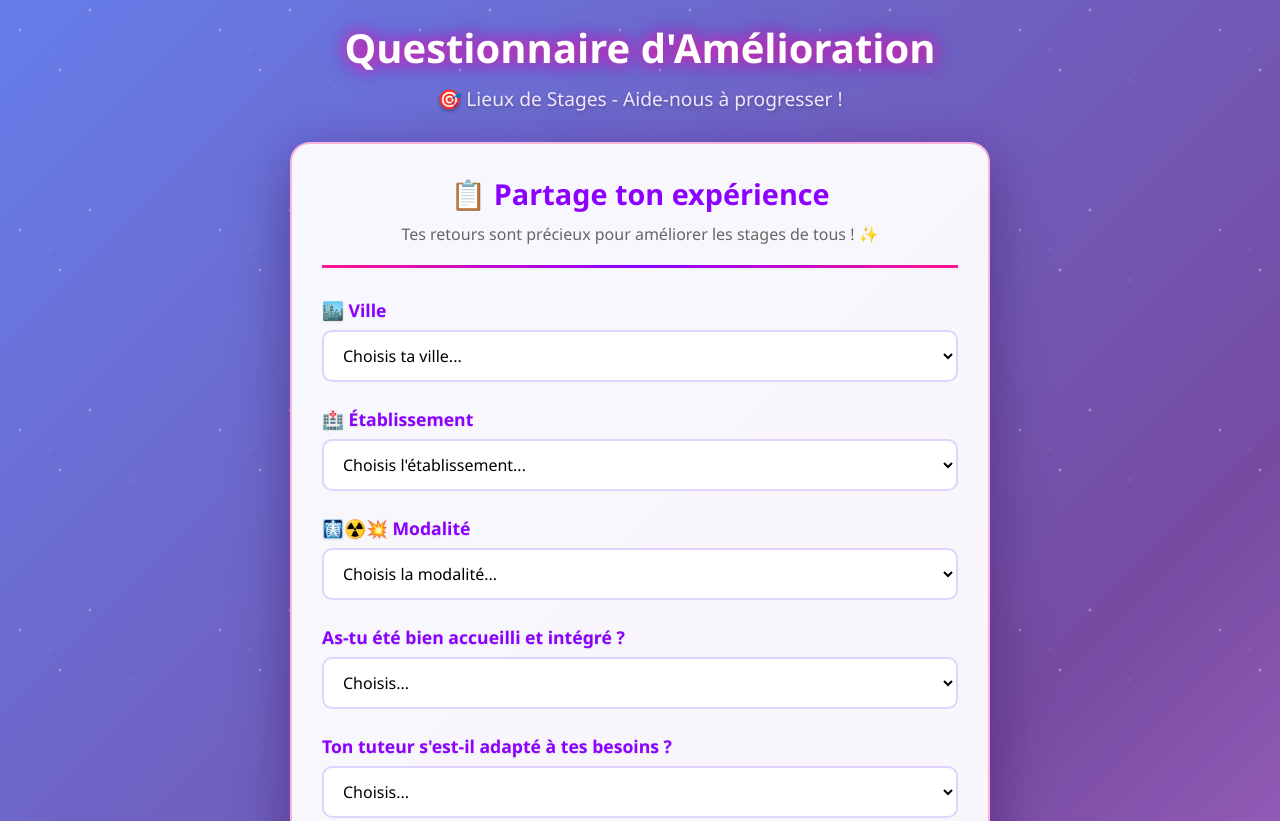
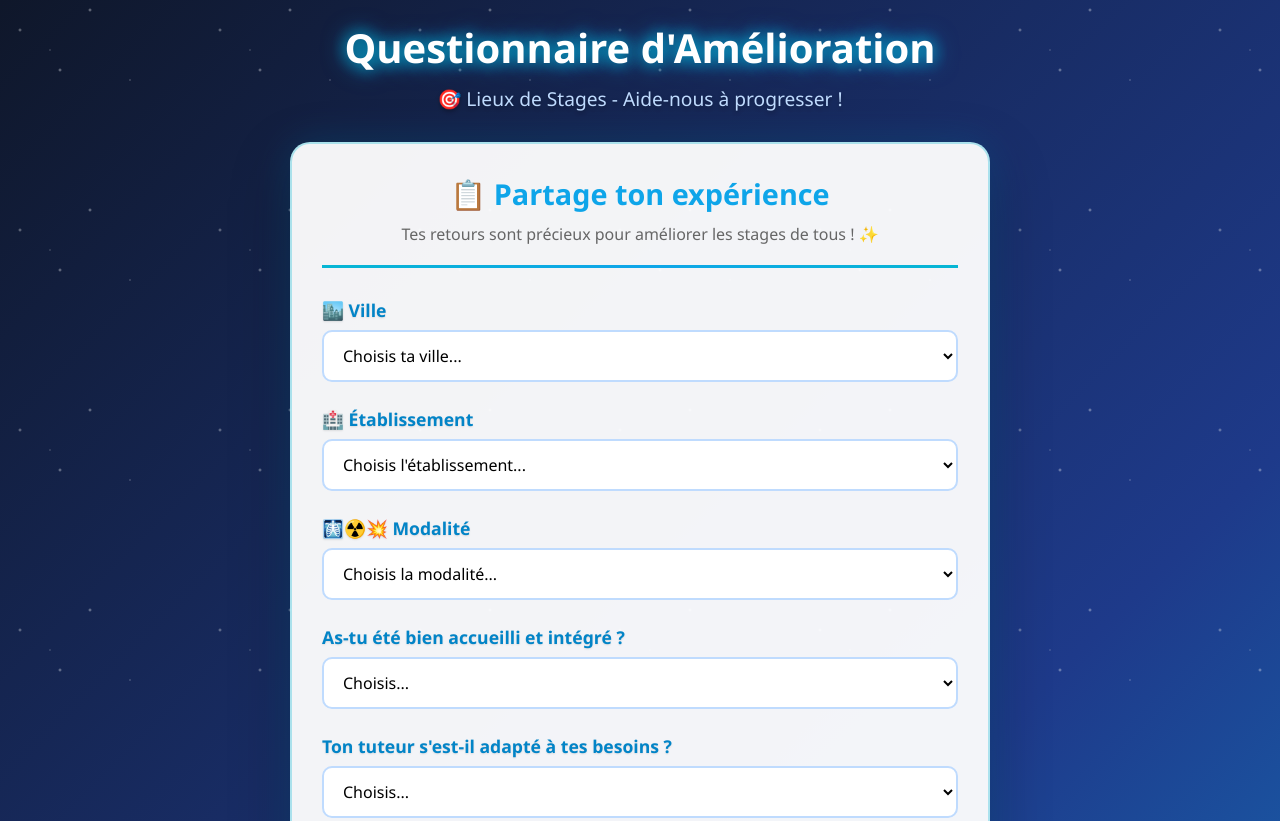
Before and after one commit to priscillasauvan-boop/questionnaire-lieux-de-stages, a website: page public/index.html in a window 1280 px wide. Shown: the top 821 px of the page. Drawn offline with Linux system fonts and the light colour scheme.

Commit message:
Update style.css

```diff
--- a/public/style.css
+++ b/public/style.css
@@ -6,7 +6,7 @@
 
 body {
     font-family: 'Segoe UI', Tahoma, Geneva, Verdana, sans-serif;
-    background: linear-gradient(135deg, #667eea 0%, #764ba2 50%, #f093fb 100%);
+    background: linear-gradient(135deg, #0f172a 0%, #1e3a8a 50%, #0ea5e9 100%);
     min-height: 100vh;
     padding: 20px;
     position: relative;
@@ -64,21 +64,21 @@ body {
     font-size: 2.5rem;
     color: #fff;
     text-shadow:
-        0 0 10px rgba(255, 20, 147, 0.8),
-        0 0 20px rgba(138, 43, 226, 0.6),
-        0 0 30px rgba(138, 43, 226, 0.4);
+        0 0 10px rgba(6, 182, 212, 0.8),
+        0 0 20px rgba(14, 165, 233, 0.6),
+        0 0 30px rgba(14, 165, 233, 0.4);
     margin-bottom: 10px;
     animation: glow 2s ease-in-out infinite alternate;
 }
 
 @keyframes glow {
-    from { text-shadow: 0 0 10px rgba(255, 20, 147, 0.8), 0 0 20px rgba(138, 43, 226, 0.6); }
-    to { text-shadow: 0 0 20px rgba(255, 20, 147, 1), 0 0 30px rgba(138, 43, 226, 0.8), 0 0 40px rgba(138, 43, 226, 0.6); }
+    from { text-shadow: 0 0 10px rgba(6, 182, 212, 0.8), 0 0 20px rgba(14, 165, 233, 0.6); }
+    to { text-shadow: 0 0 20px rgba(6, 182, 212, 1), 0 0 30px rgba(14, 165, 233, 0.8), 0 0 40px rgba(14, 165, 233, 0.6); }
 }
 
 .subtitle {
     font-size: 1.2rem;
-    color: #f0e6ff;
+    color: #bfdbfe;
     text-shadow: 0 2px 4px rgba(0, 0, 0, 0.3);
 }
 
@@ -88,9 +88,9 @@ body {
     padding: 30px;
     box-shadow:
         0 20px 60px rgba(0, 0, 0, 0.3),
-        0 0 40px rgba(138, 43, 226, 0.2);
+        0 0 40px rgba(14, 165, 233, 0.2);
     animation: fadeInUp 0.8s ease;
-    border: 2px solid rgba(255, 20, 147, 0.3);
+    border: 2px solid rgba(6, 182, 212, 0.3);
 }
 
 @keyframes fadeInUp {
@@ -109,12 +109,12 @@ body {
     margin-bottom: 30px;
     padding-bottom: 20px;
     border-bottom: 3px solid transparent;
-    border-image: linear-gradient(90deg, #FF1493, #8B00FF, #FF1493);
+    border-image: linear-gradient(90deg, #06b6d4, #0ea5e9, #06b6d4);
     border-image-slice: 1;
 }
 
 .card-header h2 {
-    color: #8B00FF;
+    color: #0ea5e9;
     font-size: 1.8rem;
     margin-bottom: 10px;
 }
@@ -132,39 +132,36 @@ body {
     display: block;
     font-size: 1.1rem;
     font-weight: 600;
-    color: #8B00FF;
+    color: #0284c7;
     margin-bottom: 8px;
     text-shadow: 0 1px 2px rgba(0, 0, 0, 0.1);
 }
 
-.form-group input,
 .form-group select,
 .form-group textarea {
     width: 100%;
     padding: 12px 15px;
     font-size: 1rem;
-    border: 2px solid #e0d4ff;
+    border: 2px solid #bfdbfe;
     border-radius: 10px;
     background: #fff;
     transition: all 0.3s ease;
     font-family: inherit;
 }
 
-.form-group input:focus,
 .form-group select:focus,
 .form-group textarea:focus {
     outline: none;
-    border-color: #FF1493;
+    border-color: #06b6d4;
     box-shadow:
-        0 0 0 3px rgba(255, 20, 147, 0.1),
-        0 0 15px rgba(255, 20, 147, 0.3);
+        0 0 0 3px rgba(6, 182, 212, 0.1),
+        0 0 15px rgba(6, 182, 212, 0.3);
     transform: scale(1.02);
 }
 
-.form-group input:hover,
 .form-group select:hover,
 .form-group textarea:hover {
-    border-color: #c77dff;
+    border-color: #7dd3fc;
 }
 
 .form-group textarea {
@@ -178,19 +175,19 @@ body {
     font-size: 1.2rem;
     font-weight: bold;
     color: #fff;
-    background: linear-gradient(135deg, #FF1493, #8B00FF);
+    background: linear-gradient(135deg, #06b6d4, #0ea5e9);
     border: none;
     border-radius: 15px;
     cursor: pointer;
     position: relative;
     overflow: hidden;
     transition: all 0.3s ease;
-    box-shadow: 0 10px 25px rgba(255, 20, 147, 0.3);
+    box-shadow: 0 10px 25px rgba(6, 182, 212, 0.3);
 }
 
 .submit-btn:hover {
     transform: translateY(-3px);
-    box-shadow: 0 15px 35px rgba(255, 20, 147, 0.5);
+    box-shadow: 0 15px 35px rgba(6, 182, 212, 0.5);
 }
 
 .submit-btn:active {
@@ -231,7 +228,7 @@ body {
 
 .success-content h3 {
     font-size: 2rem;
-    color: #8B00FF;
+    color: #0ea5e9;
     margin-bottom: 15px;
 }
 
```
